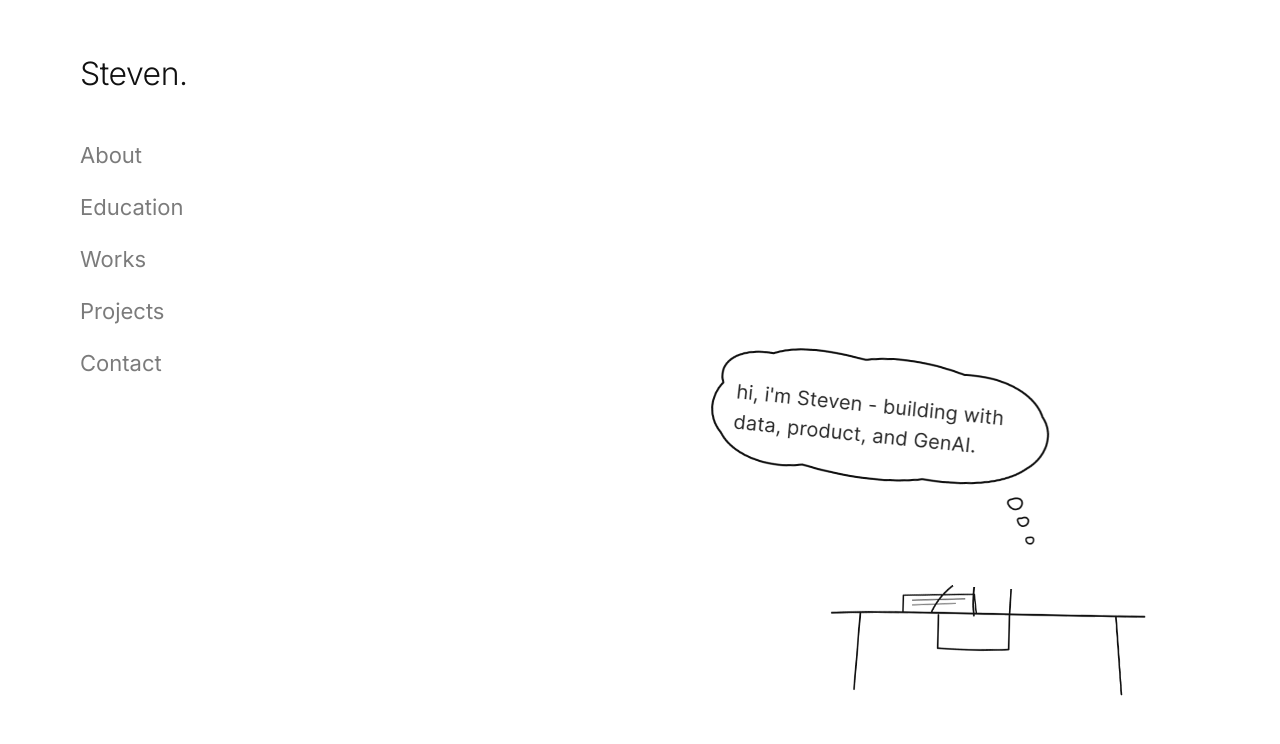
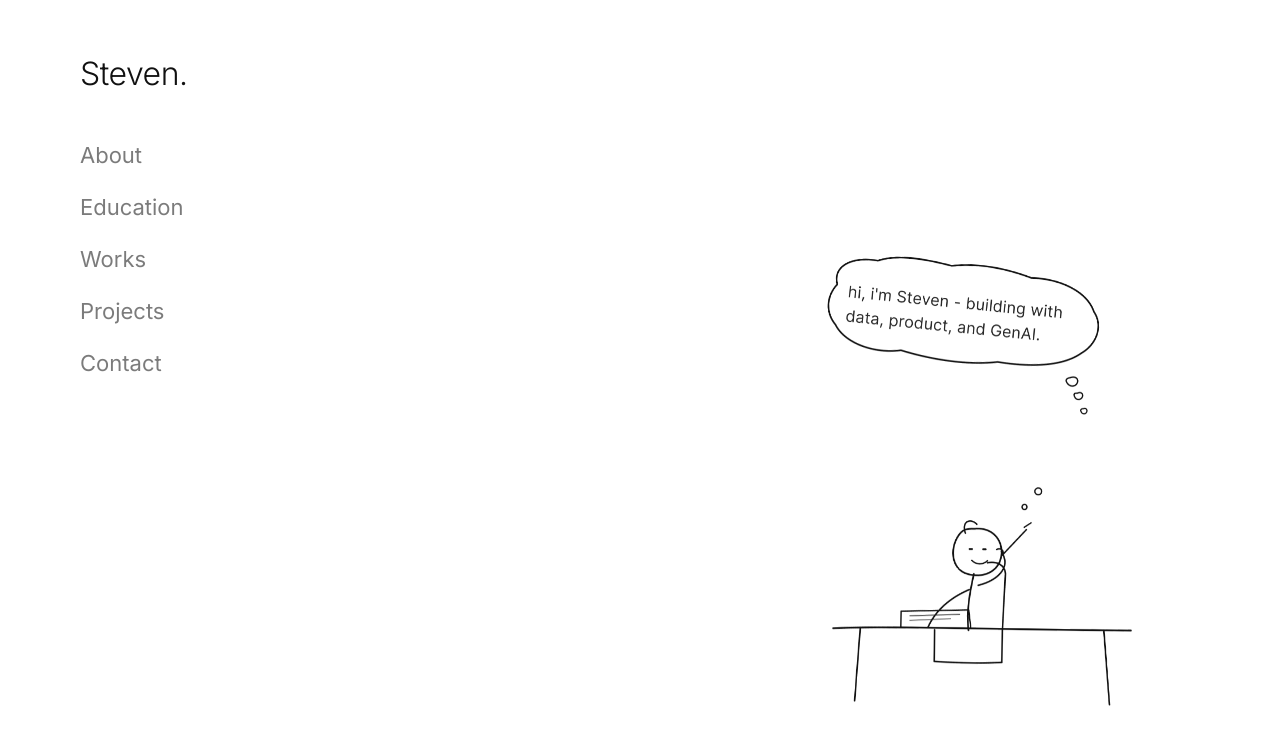
Before and after one commit to steven-lijw/my_website, a Next.js app: page / in a window 1280 px wide. Shown: the top 744 px of the page. Built offline with nearby package versions, Linux system fonts and the light colour scheme.

Commit message:
fix: unstack home bubble so it no longer covers the figure
Switch from absolute overlay to a vertical composition: bubble sits
above-left of the desk doodle with person on a higher layer, softer
sway, and overflow-visible padding so motion does not clip.

```diff
--- a/src/app/globals.css
+++ b/src/app/globals.css
@@ -38,11 +38,15 @@ a {
 
 .home-doodle {
   animation: home-enter 0.9s ease-out both;
+  /* room for bob/tilt so nothing clips against the viewport edge */
+  padding-top: 8px;
+  padding-right: 8px;
 }
 
 .home-doodle__person {
   animation: home-person 4.5s ease-in-out infinite;
-  transform-origin: 50% 80%;
+  /* pivot near the seat so the head stays clear of the bubble */
+  transform-origin: 50% 85%;
   will-change: transform;
 }
 
@@ -62,41 +66,41 @@ a {
   }
 }
 
-/* thinking-person: rotate [0, 1.2, -0.9, 0], y [0, -3, 1.5, 0] */
+/* thinking-person: subtle sway — keep amplitude low so head never hits bubble */
 @keyframes home-person {
   0% {
     transform: rotate(0deg) translateY(0);
   }
   24.44% {
-    transform: rotate(1.2deg) translateY(-4px);
+    transform: rotate(0.9deg) translateY(-3px);
   }
   31.11% {
-    transform: rotate(0.8deg) translateY(-3px);
+    transform: rotate(0.5deg) translateY(-2px);
   }
   57.78% {
-    transform: rotate(-0.9deg) translateY(2px);
+    transform: rotate(-0.7deg) translateY(1px);
   }
   62.22% {
-    transform: rotate(-0.5deg) translateY(1.5px);
+    transform: rotate(-0.4deg) translateY(1px);
   }
   100% {
     transform: rotate(0deg) translateY(0);
   }
 }
 
-/* Thought bubble: rotate [2.5, 3.6, 1.7, 2.5], y [0, -3, 0] */
+/* Thought bubble floats above the figure */
 @keyframes home-bubble {
   0% {
     transform: rotate(2.5deg) translateY(0);
   }
   35.56% {
-    transform: rotate(3.6deg) translateY(-4px);
+    transform: rotate(3.4deg) translateY(-4px);
   }
   51.11% {
-    transform: rotate(2.8deg) translateY(-5px);
+    transform: rotate(2.7deg) translateY(-5px);
   }
   71.11% {
-    transform: rotate(1.7deg) translateY(-2px);
+    transform: rotate(1.8deg) translateY(-2px);
   }
   100% {
     transform: rotate(2.5deg) translateY(0);
--- a/src/components/HomeDoodle.tsx
+++ b/src/components/HomeDoodle.tsx
@@ -4,14 +4,15 @@ import Image from "next/image";
 import { home } from "@/data/content";
 
 /**
- * Home illustration with motion matching Figma Desktop / Home (4.5s loop):
- * - thinking-person: subtle rotate + vertical bob
- * - thought bubble: float + gentle tilt around 2.5deg
+ * Home illustration with motion matching Figma Desktop / Home (4.5s loop).
+ * Bubble sits above-left of the figure so the head stays fully visible;
+ * trail dots connect visually without covering the person.
  */
 export function HomeDoodle() {
   return (
-    <div className="home-doodle absolute right-0 bottom-4 w-[min(520px,52vw)]">
-      <div className="home-doodle__bubble absolute bottom-[42%] left-[-6%] z-10 w-[88%] origin-bottom-right">
+    <div className="home-doodle absolute right-2 bottom-2 flex w-[min(480px,50vw)] flex-col items-end overflow-visible">
+      {/* Bubble above the figure — not stacked over the head */}
+      <div className="home-doodle__bubble relative z-0 mr-[8%] w-[78%] origin-bottom-right">
         <Image
           src="/illustrations/thought-bubble.png"
           alt={home.bubble}
@@ -22,7 +23,8 @@ export function HomeDoodle() {
         />
       </div>
 
-      <div className="home-doodle__person relative ml-auto w-[82%]">
+      {/* Pull person up slightly so trail meets the head, without covering it */}
+      <div className="home-doodle__person relative z-10 -mt-[6%] mr-0 w-[86%] overflow-visible">
         <Image
           src="/illustrations/home-doodle.png"
           alt="Stick figure thinking at a desk"
```
